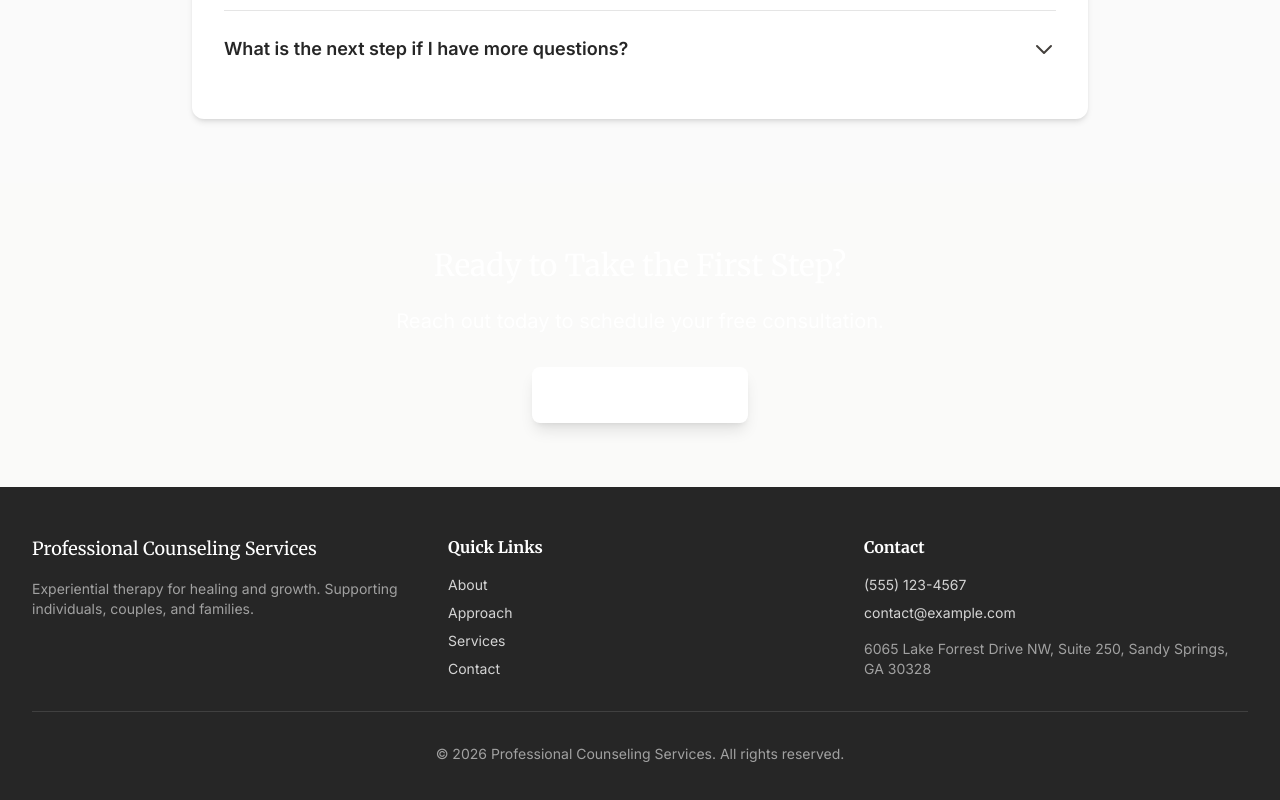
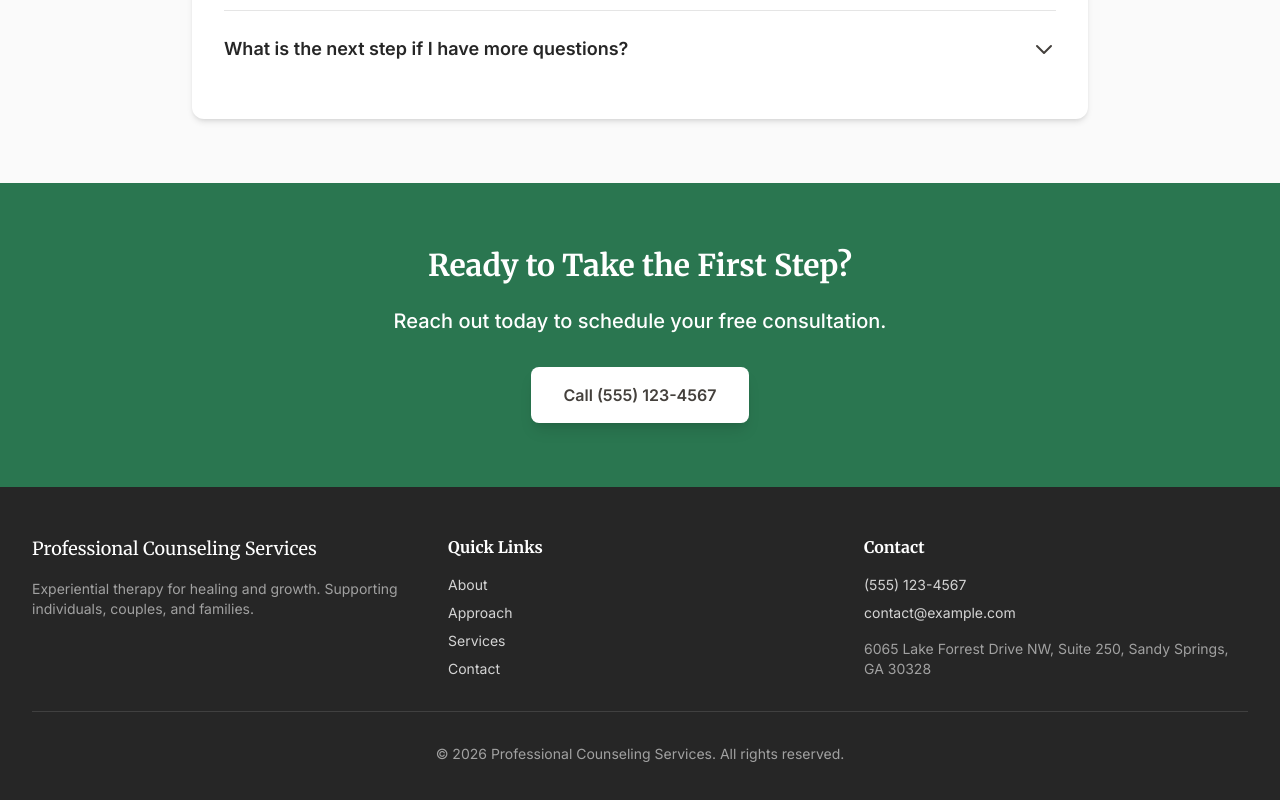
Before and after one commit to spoonshuge/flowersflowerseverywhere, a React (Vite) app: page /flowersflowerseverywhere/contact in a window 1280 px wide. Shown: the part 1530-2330 px from the top of the page. Built offline with nearby package versions, Linux system fonts and the light colour scheme; no server answers.

Commit message:
Fix CTA section text visibility on Contact and Approach pages

```diff
--- a/src/pages/Approach.jsx
+++ b/src/pages/Approach.jsx
@@ -73,13 +73,13 @@ const Approach = ({ content }) => {
       )}
 
       {/* Philosophy Section */}
-      <section className="py-16 bg-primary-700 text-white">
+      <section className="py-16" style={{ backgroundColor: '#2a7650' }}>
         <div className="container-custom">
           <div className="max-w-3xl mx-auto text-center">
-            <h2 className="text-3xl md:text-4xl font-serif mb-6">
+            <h2 className="text-3xl md:text-4xl font-serif mb-6 font-bold" style={{ color: '#ffffff' }}>
               A Different Kind of Therapy
             </h2>
-            <p className="text-xl text-primary-100 leading-relaxed">
+            <p className="text-xl leading-relaxed font-medium" style={{ color: '#ffffff' }}>
               Rather than traditional talk therapy, I integrate mindfulness and experiential
               approaches to help you explore, process, and heal in ways that engage both mind and body.
             </p>
--- a/src/pages/Contact.jsx
+++ b/src/pages/Contact.jsx
@@ -132,18 +132,18 @@ const Contact = ({ content }) => {
       )}
 
       {/* CTA */}
-      <section className="py-16 bg-primary-700 text-white">
+      <section className="py-16" style={{ backgroundColor: '#2a7650' }}>
         <div className="container-custom text-center">
-          <h2 className="text-3xl font-serif mb-6">
+          <h2 className="text-3xl font-serif mb-6 font-bold" style={{ color: '#ffffff' }}>
             Ready to Take the First Step?
           </h2>
-          <p className="text-xl text-primary-100 mb-8 max-w-2xl mx-auto">
+          <p className="text-xl mb-8 max-w-2xl mx-auto font-medium" style={{ color: '#ffffff' }}>
             Reach out today to schedule your free consultation.
           </p>
           {contact?.phone && (
             <a
               href={`tel:${contact.phone}`}
-              className="bg-white text-primary-700 hover:bg-neutral-100 font-medium px-8 py-4 rounded-lg inline-block transition-colors duration-200 shadow-lg hover:shadow-xl"
+              className="bg-white text-primary-800 hover:bg-primary-50 hover:text-primary-900 font-semibold px-8 py-4 rounded-lg inline-block transition-colors duration-200 shadow-lg hover:shadow-xl"
             >
               Call {contact.phone}
             </a>
```
